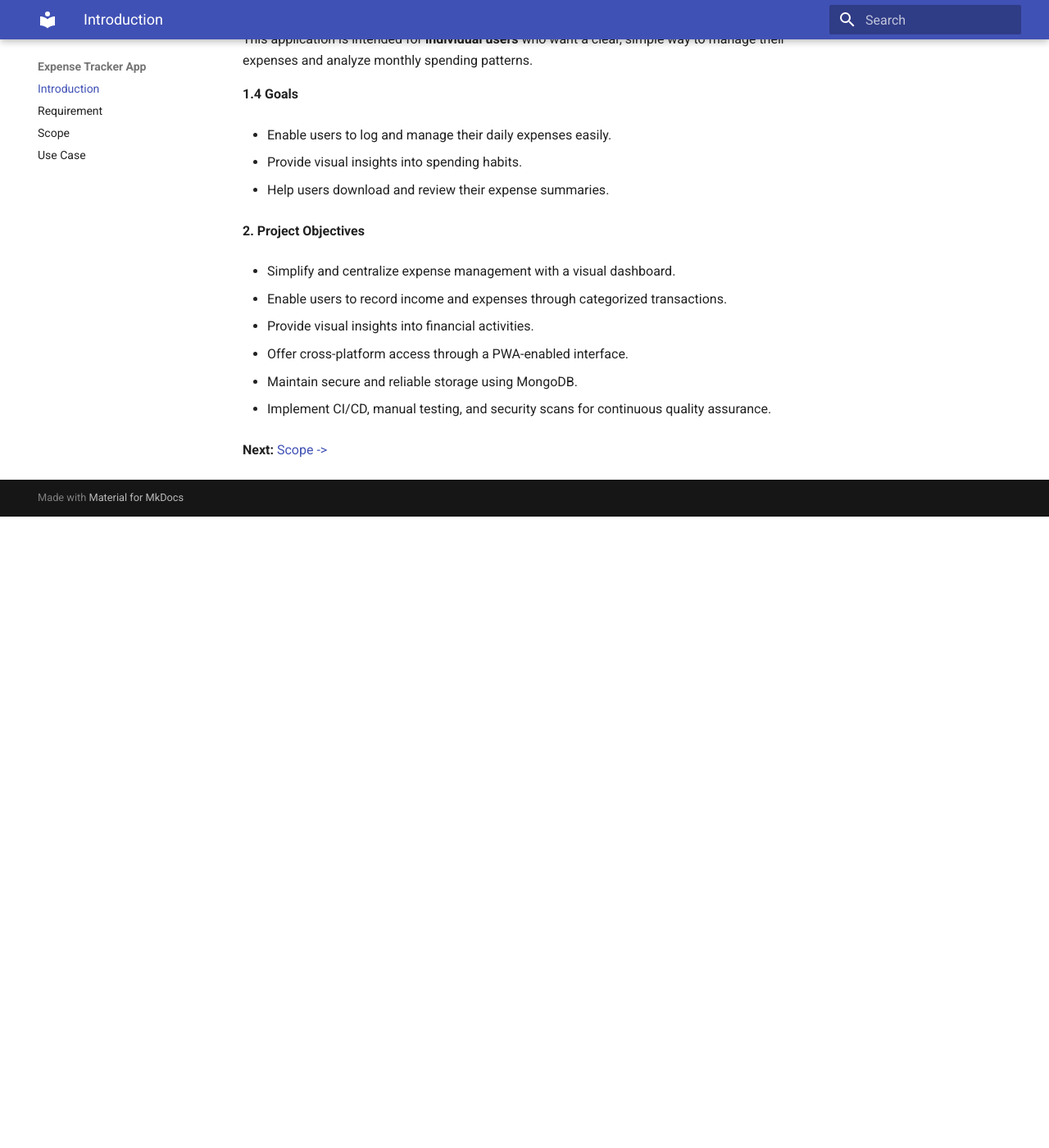
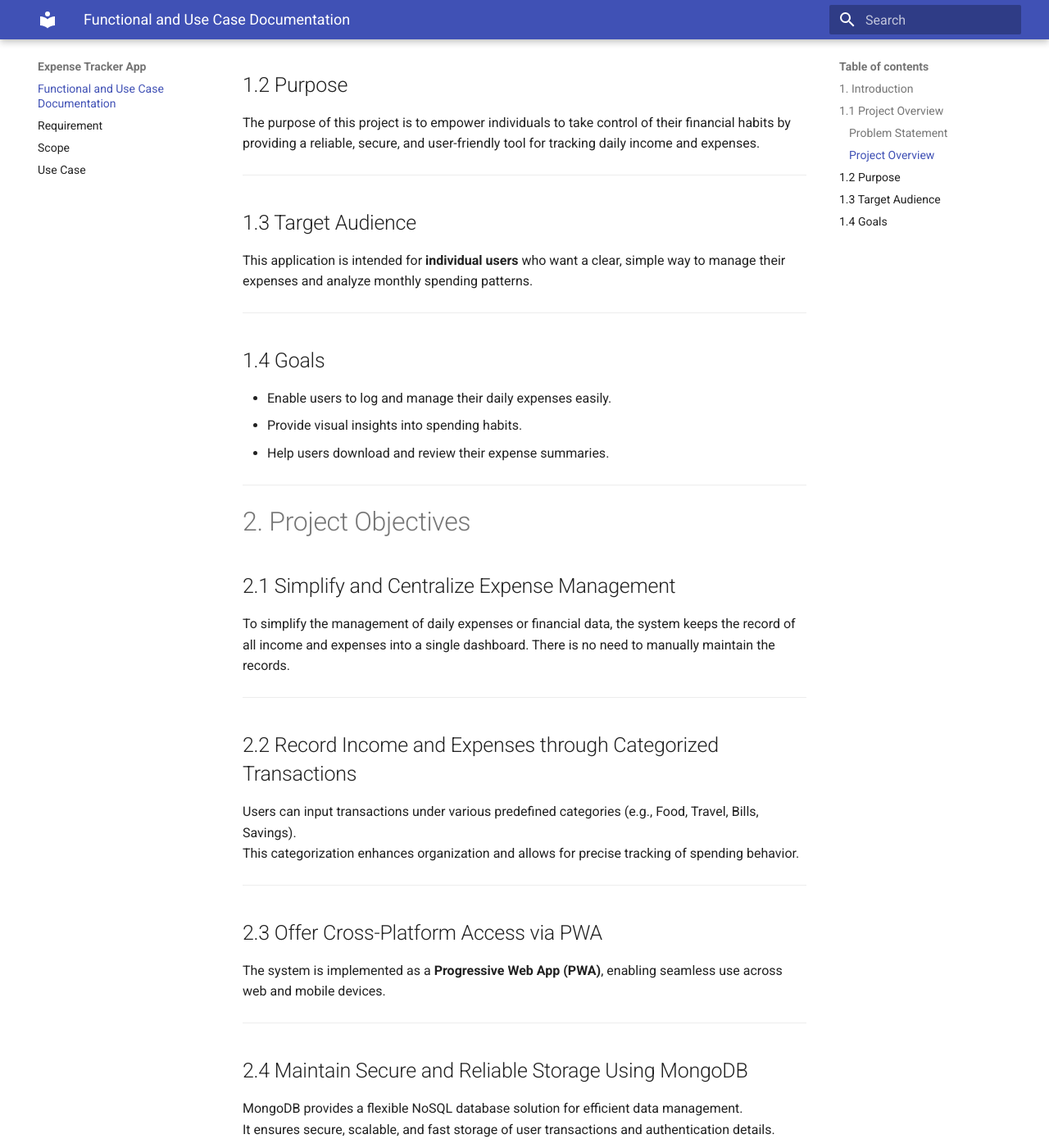
Before and after one commit to Karan-Asija-GKM-IT/expense-tracker-docs, an MkDocs documentation site: the page built from docs/index.md, in a window 1280 px wide and 1400 px high, scrolled down 826 px. Shown: the whole window at 82% size. Built offline with MkDocs 1.6.1 and Material for MkDocs 9.7.7, drawn with Linux system fonts in a browser that asks for light colours; before the commit the page ends 1456 px from its top, so only the background shows below that; some of the changed text lies outside the part shown.

Commit message:
Fix indentation

```diff
--- a/docs/index.md
+++ b/docs/index.md
@@ -1,45 +1,79 @@
-**1.1 Project Overview**
+# Functional and Use Case Documentation
 
-***Problem Statement***
+## 1. Introduction
+
+## 1.1 Project Overview
+
+### Problem Statement
 
 Many individuals face challenges in tracking their daily expenses and maintaining control over their financial activities. Traditional methods such as using notebooks or spreadsheets are inefficient, prone to human error, and lack analytical insights. Without a clear overview of income and expenditure, users often struggle to identify spending patterns, manage savings, or make informed financial decisions.
 
-***Project Overview***
+### Project Overview
 
-The **Personal Expense Tracker** is a web-based and mobile-accessible application that enables users to manage income and expenses effectively through an **intuitive dashboard interface**.It provides a **central overview page** displaying monthly income, weekly expenses (with a pie chart), last month’s comparison, and recent transactions.The system is designed as a **Progressive Web App (PWA)** to ensure responsive, cross-platform usability with secure storage, fast load times, and seamless offline support.
+The **Personal Expense Tracker** is a **web-based and mobile-accessible application** that enables users to manage income and expenses effectively through an **intuitive dashboard interface**.
+It provides a **central overview page** displaying monthly income, weekly expenses (with a pie chart), last month’s comparison, and recent transactions.
 
-It empowers individuals to maintain financial awareness, analyze spending habits, and generate **monthly transaction reports in PDF format**. A CI/CD pipeline ensures deployment quality, and integrated QA practices maintain system reliability.
+The system is designed as a **Progressive Web App (PWA)** to ensure responsive, cross-platform usability with secure storage, fast load times, and seamless offline support.
 
-**1.2 Purpose**
+It empowers individuals to maintain financial awareness, analyze spending habits, and generate **monthly transaction reports in PDF format**.
+A **CI/CD pipeline** ensures deployment quality, and integrated QA practices maintain system reliability.
+
+---
+
+## 1.2 Purpose
 
 The purpose of this project is to empower individuals to take control of their financial habits by providing a reliable, secure, and user-friendly tool for tracking daily income and expenses.
 
-**1.3 Target Audience**
+---
+
+## 1.3 Target Audience
 
 This application is intended for **individual users** who want a clear, simple way to manage their expenses and analyze monthly spending patterns.
 
-**1.4 Goals**
+---
 
-*   Enable users to log and manage their daily expenses easily.
+## 1.4 Goals
 
-*   Provide visual insights into spending habits.
+- Enable users to log and manage their daily expenses easily.
+- Provide visual insights into spending habits.
+- Help users download and review their expense summaries.
 
-*   Help users download and review their expense summaries.
+---
+
+# 2. Project Objectives
+
+## 2.1 Simplify and Centralize Expense Management
+
+To simplify the management of daily expenses or financial data, the system keeps the record of all income and expenses into a single dashboard. There is no need to manually maintain the records.
+
+---
+
+## 2.2 Record Income and Expenses through Categorized Transactions
+
+Users can input transactions under various predefined categories (e.g., Food, Travel, Bills, Savings).
+This categorization enhances organization and allows for precise tracking of spending behavior.
+
+---
 
 
-**2. Project Objectives**
+## 2.3 Offer Cross-Platform Access via PWA
 
-* Simplify and centralize expense management with a visual dashboard.
+The system is implemented as a **Progressive Web App (PWA)**, enabling seamless use across web and mobile devices.
 
-* Enable users to record income and expenses through categorized transactions.
+---
 
-* Provide visual insights into financial activities.
+## 2.4 Maintain Secure and Reliable Storage Using MongoDB
 
-* Offer cross-platform access through a PWA-enabled interface.
+MongoDB provides a flexible NoSQL database solution for efficient data management.
+It ensures secure, scalable, and fast storage of user transactions and authentication details.
 
-* Maintain secure and reliable storage using MongoDB.
+---
 
-* Implement CI/CD, manual testing, and security scans for continuous quality assurance.
+## 2.5 Implement CI/CD, Manual Testing, and Security Scans
 
+A CI/CD pipeline automates deployment and updates, ensuring code quality and reliability.
+Manual testing and security scans are conducted regularly to identify bugs, improve performance, and maintain overall system security.
 
-**Next:** [Scope ->](scope.md)
+---
+
+**Next:** [Scope →](scope.md)
--- a/mkdocs.yml
+++ b/mkdocs.yml
@@ -1,6 +1,6 @@
 site_name: Expense Tracker App
 nav:
-  - Introduction: index.md
+  - Functional and Use Case Documentation: index.md
   - Requirement: Requirements.md
   - Scope: scope.md
   - Use Case: Use-Case.md
```
Also changed, not shown: docs/Use-Case.md (+68 -99 lines).
